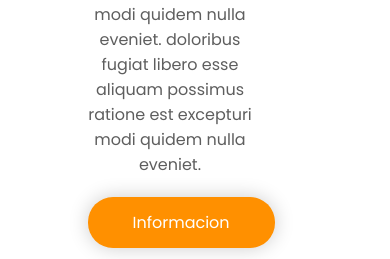
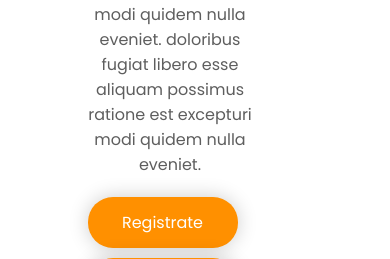
Before and after one commit to Alexhellhammer/frontend-pmc_proyect, a PHP site: page / in a window 390 px wide. Shown: the part 968-1227 px from the top of the page. Run offline with PHP 8.4, Linux system fonts and the light colour scheme.

Commit message:
botones registrar e ingresar

```diff
--- a/index.html
+++ b/index.html
@@ -55,7 +55,8 @@
                     doloribus fugiat libero esse aliquam possimus ratione est excepturi modi quidem nulla eveniet.
 
                 </p>
-                <a href="#" class="btn-1">Informacion</a>
+                <a href="#" class="btn-register">Registrate</a>
+                <a href="#" class="btn-login">Ingresa</a>
             </div>
             <div class="header-img">
                 <img src="img\pl-1.png" alt="">
@@ -215,6 +216,7 @@
             <img src="img\app.png" alt="">
         </div>
     </section>
+
              <!-- footer -->
     <footer class="footer" id="Contacto">
         <div class="footer-content container">
@@ -256,6 +258,11 @@
                 </div>
             </div>
         </div>
+        <div>
+            <a href="#inicio" class="arriba">
+                <i class="fa-solid fa-angles-up"></i>
+            </a>
+        </div>
     </footer>
 
     <script src="script.js"></script>
--- a/style.css
+++ b/style.css
@@ -133,6 +133,22 @@ th, td {
     color: #FFAE00;
 }
 
+.btn-register, .btn-login {
+    display: inline-block;
+    width: 150px; /* Establece un ancho fijo para ambos botones. Ajusta el valor según tus preferencias. */
+    padding: 13px;
+    border-radius: 25px;
+    background-color: #ff9000;
+    font-size: 16px;
+    color: #FFFFFF;
+    text-transform: capitalize;
+    text-align: center;
+    box-shadow: 0 0 20px rgba(0, 0, 0, 0.2);
+    margin: 0 10px; /* Ajusta el margen horizontal entre los botones. */
+}
+
+
+
 .btn-1{
     display: inline-block;
     padding: 13px 45px;
@@ -143,11 +159,15 @@ th, td {
     text-transform: capitalize;
     box-shadow: 0 0 20px rgba(0,0,0,0.2 );
 }
-
+.btn-register:hover{
+    background-color: #f5c107;
+}
+.btn-login:hover{
+    background-color: #f5c107;
+}
 .btn-1:hover{
-    background-color: #EF8700;
+    background-color: #f5c107;
 }
-
 .header-img{
     width: 50%;
     text-align: right;
@@ -413,6 +433,10 @@ p{
     .header-txt p {
         margin-bottom: 20px;
     }
+    .btn-register, .btn-login {
+        display: block;
+        margin: 10px 0;
+    }
     .header-img {
         width: 100%;
         text-align: center;
```
